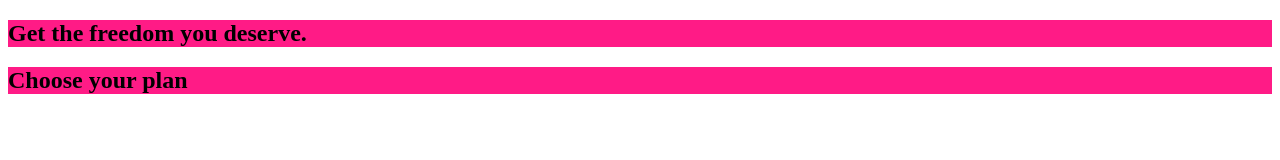
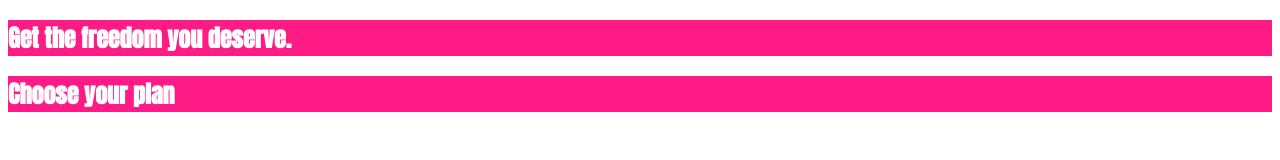
Before and after one commit to jvanheerdenn/CSSCompleteGuide, a plain HTML site: page index.html in a window 1280 px wide. Drawn offline with Linux system fonts and the light colour scheme.

Commit message:
1 file modified, 1 added

```diff
--- a/index.html
+++ b/index.html
@@ -5,11 +5,11 @@
     <meta http-equiv="X-UA-Compatible" content="ie=edge" />
     <title>uHost</title>
     <link rel="shortcut icon" href="favicon.png" />
-    <style>
-      section {
-        background: #ff1b86;
-      }
-    </style>
+    <link rel="stylesheet" href="./main.css" />
+    <link
+      href="https://fonts.googleapis.com/css2?family=Anton"
+      rel="stylesheet"
+    />
   </head>
 
   <body>
--- /dev/null
+++ b/main.css
@@ -0,0 +1,8 @@
+section {
+  background: #ff1b86;
+}
+
+h1 {
+  color: white;
+  font-family: 'Anton', sans-serif;
+}
```
